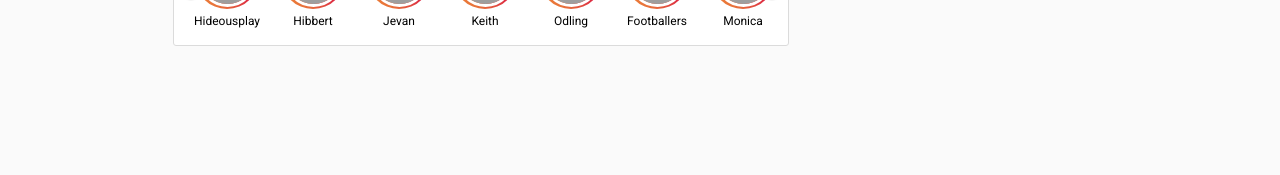
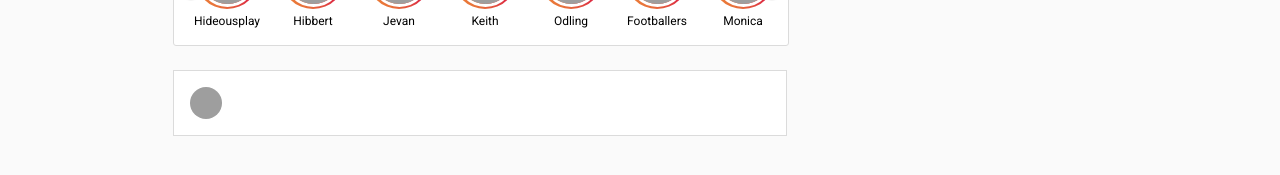
Before and after one commit to hinphansa/ig-clone, a React (Create React App) app: page / in a window 1280 px wide. Shown: the part 157-332 px from the top of the page. Built offline with nearby package versions, Linux system fonts and the light colour scheme; grey boxes are pictures that could not be loaded.

Commit message:
starting create post

```diff
--- a/src/components/NewsFeed.js
+++ b/src/components/NewsFeed.js
@@ -2,6 +2,7 @@ import React from 'react'
 import { Box, createMuiTheme, styled } from '@material-ui/core'
 import { ThemeProvider } from 'styled-components'
 import Stories from './Stories'
+import Posts from './Posts'
 
 
 const theme = createMuiTheme({
@@ -21,6 +22,7 @@ export default function NewsFeed() {
                 <FeedWrapper>
                     <LeftColumn>
                         <Stories />
+                        <Posts />
                     </LeftColumn>
                 </FeedWrapper>
             </MainContent>
--- a/src/components/Post.js
+++ b/src/components/Post.js
@@ -1,16 +1,56 @@
 import React from 'react'
+import { Avatar, Box, makeStyles } from '@material-ui/core'
 
-function Post() {
+export default function Post(props) {
+    const classes = useStyle();
     return (
-        <div>
-            {/* Header -> avatar + name + ... */}
+        <Box className={classes.wrapper}>
+            {/* Header ->
+                avatar = wrapper(42x42),pic(32x32)
+                name + ...
+            */}
+            <Box className={classes.headerWrapper}>
+                <a href='/#' style={{ textDecoration: 'none' }}>
+                    <Avatar className={classes.profileImg} src={`${props.post.user.url}${props.index}`} />
+                </a>
+                <Box className={classes.headerInfo}>
+                    <Box className={classes.username}>
+                    </Box>
+                    <Box className={classes.username}>
+                    </Box>
+                </Box>
+            </Box>
+
             {/* Picture + tag*/}
             {/* Action bar -> like + comment + share + bookmark */}
             {/* Who liked */}
             {/* Comment -> name + comment + like */}
             {/* Add a comment  */}
-        </div>
+        </Box>
     )
 }
 
-export default Post
+const useStyle = makeStyles(() => ({
+    wrapper: {
+        display: 'flex',
+        flexDirection: 'column',
+
+        border: '1px solid',
+        borderColor: '#DBDBDB',
+        backgroundColor: 'white',
+    },
+    headerWrapper: {
+        padding: 16,
+        display: 'flex',
+        flexDirection: 'row',
+        alignItems: 'center',
+    },
+    profileImg: {
+        width: 32,
+        height: 32,
+        margin: 0,
+    },
+    headerInfo: {
+        marginLeft: 14,
+    }
+}))
--- a/src/components/Posts.js
+++ b/src/components/Posts.js
@@ -1,11 +1,68 @@
 import React from 'react'
+import Post from './Post'
+import { makeStyles } from '@material-ui/core'
 
-function Posts() {
+export default function Posts() {
+    const classes = useStyle();
     return (
-        <div>
-
+        <div className={classes.wrapper}>
+            {
+                posts.map((post, index) =>
+                    <Post post={post} index={index} />
+                )
+            }
         </div>
     )
 }
 
-export default Posts
+const useStyle = makeStyles(() => ({
+    wrapper: {
+        marginTop: 24,
+        display: 'flex',
+        flexDirection: 'column',
+    },
+}))
+
+const posts = [
+    {
+        user: {
+            name: 'EIEI',
+            url: 'https://picsum.photos/432/768/?random=',
+        },
+        post: {
+            url: [],
+            location: '',
+            caption: '',
+            likes: '',
+        },
+        comments: [
+            {
+                user: '',
+                comment: '',
+            }, {
+                user: '',
+                comment: '',
+            },
+        ]
+    },
+    // {
+    //     user: {
+    //         name: '',
+    //         url: '',
+    //     },
+    //     post: {
+    //         url: [],
+    //         caption: '',
+    //         likes: '',
+    //     },
+    //     comments: [
+    //         {
+    //             user: '',
+    //             comment: '',
+    //         }, {
+    //             user: '',
+    //             comment: '',
+    //         },
+    //     ]
+    // },
+]
--- a/src/components/Story.js
+++ b/src/components/Story.js
@@ -1,18 +1,18 @@
 import React from 'react'
-import { Avatar, makeStyles } from '@material-ui/core'
+import { Avatar, Box, makeStyles } from '@material-ui/core'
 
 
 export default function Story(props) {
     const classes = useStyles();
     return (
-        <div className={classes.thumbnailStory}>
-            <div className={classes.gradientBorder} >
+        <Box className={classes.thumbnailStory}>
+            <Box className={classes.gradientBorder} >
                 <Avatar className={classes.avatar} src={`${props.user.url}${props.index}`} />
-            </div>
-            <div className={classes.text}>
+            </Box>
+            <Box className={classes.text}>
                 {props.user.name}
-            </div>
-        </div>
+            </Box>
+        </Box>
     )
 }
 
```
